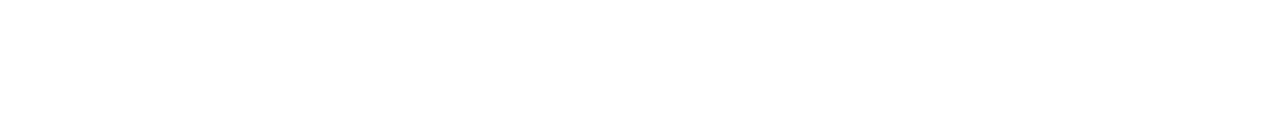
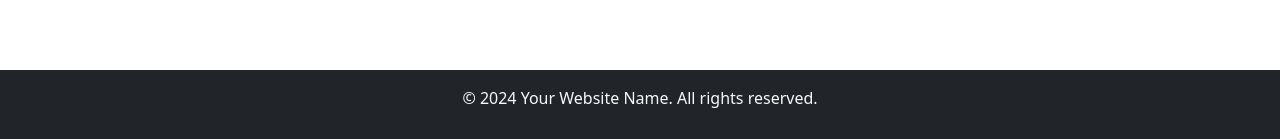
Before and after one commit to realsingeriu/react-shop-main, a React (Vite) app: page / in a window 1280 px wide. Shown: the part 658-797 px from the top of the page. Built offline with nearby package versions, Linux system fonts and the light colour scheme; no server answers.

Commit message:
footer 추가 및 설정

```diff
--- a/src/App.jsx
+++ b/src/App.jsx
@@ -1,16 +1,17 @@
-import 'bootstrap/dist/css/bootstrap.min.css';
-import './App.css';
-import Navbar from './components/Navbar';
-import { BrowserRouter, Route, Routes } from 'react-router-dom';
-import Home from './pages/home/Home';
-import Login from './pages/login/Login';
-import Register from './pages/register/Register';
-import Admin from './pages/admin/Admin';
-import NotFound from './pages/not-found/NotFound';
-import UnAuthorized from './pages/unauthorized/UnAuthorized';
-import Profile from './pages/profile/Profile';
-import AuthGuard from './guards/AuthGuard';
-import { Role } from './models/Role';
+import "bootstrap/dist/css/bootstrap.min.css";
+import "./App.css";
+import Navbar from "./components/Navbar";
+import { BrowserRouter, Route, Routes } from "react-router-dom";
+import Home from "./pages/home/Home";
+import Login from "./pages/login/Login";
+import Register from "./pages/register/Register";
+import Admin from "./pages/admin/Admin";
+import NotFound from "./pages/not-found/NotFound";
+import UnAuthorized from "./pages/unauthorized/UnAuthorized";
+import Profile from "./pages/profile/Profile";
+import AuthGuard from "./guards/AuthGuard";
+import { Role } from "./models/Role";
+import Footer from "./components/Footer";
 
 function App() {
   return (
@@ -43,6 +44,7 @@
           <Route path="*" element={<NotFound />} />
         </Routes>
       </div>
+      <Footer />
     </BrowserRouter>
   );
 }
--- /dev/null
+++ b/src/components/Footer.jsx
@@ -0,0 +1,17 @@
+import React from "react";
+
+const Footer = () => {
+  return (
+    <footer className="bg-dark text-light text-center p-3 mt-auto fixed-bottom">
+      <div className="container">
+        <div className="row">
+          <div className="col">
+            <p>&copy; 2024 Your Website Name. All rights reserved.</p>
+          </div>
+        </div>
+      </div>
+    </footer>
+  );
+};
+
+export default Footer;
```
